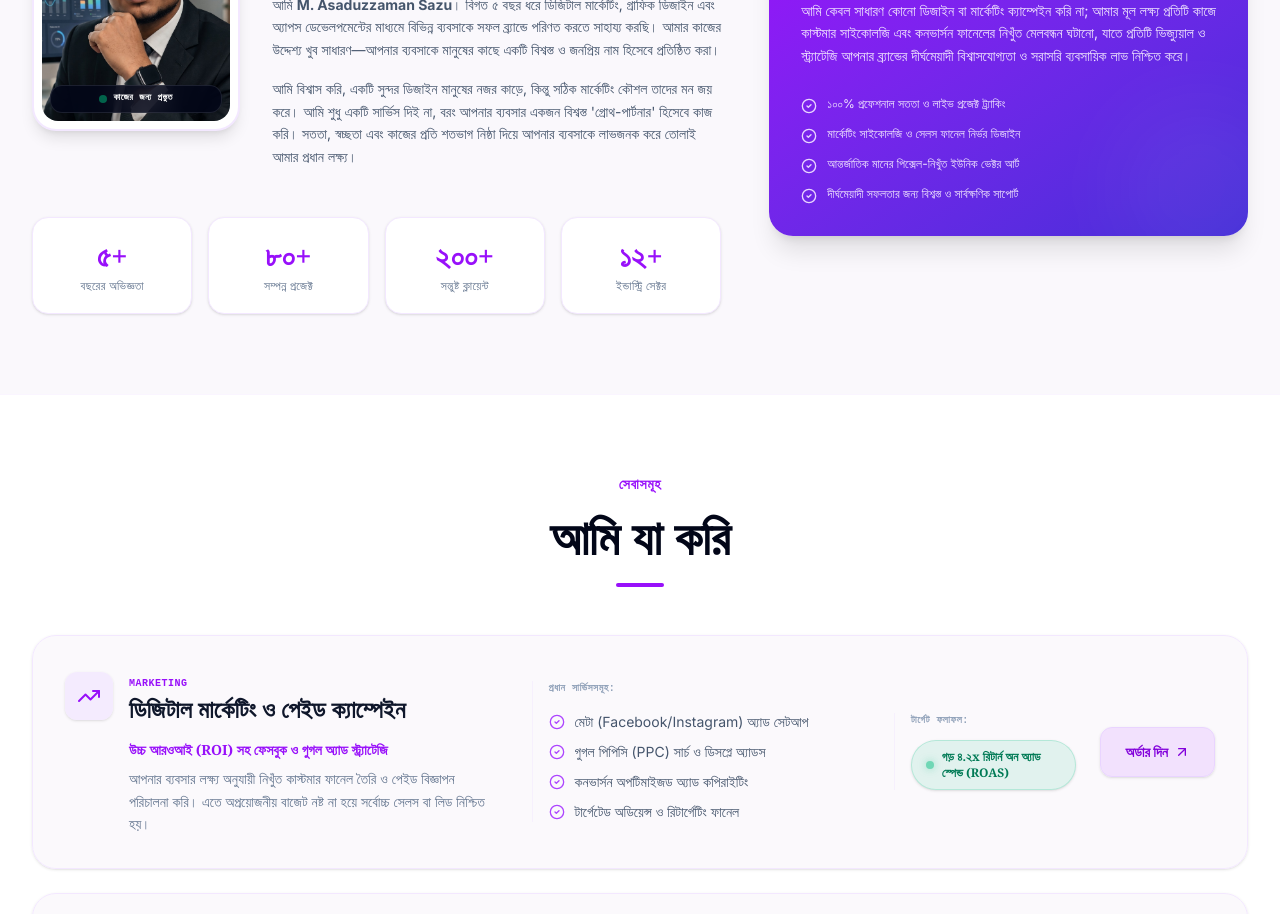
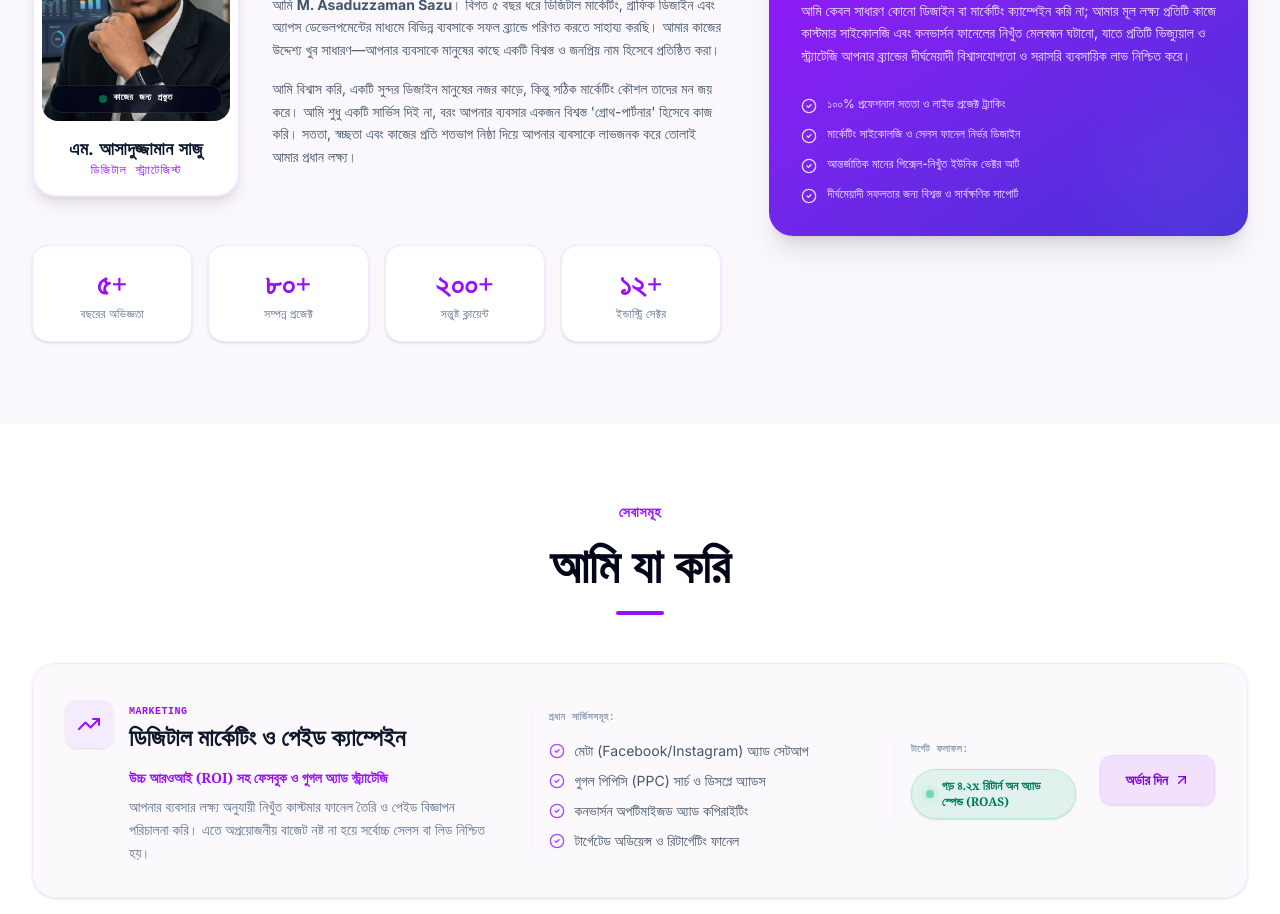
Before and after one commit to sazuakhaneicom-rgb/sazu_portfolio.web.app, a React (Vite) app: page / in a window 1280 px wide. Shown: the part 1080-1994 px from the top of the page. Built offline with nearby package versions, Linux system fonts and the light colour scheme; a web font is replaced by a local one.

Commit message:
Add name and title below profile picture

```diff
--- a/src/App.tsx
+++ b/src/App.tsx
@@ -791,6 +791,14 @@ export default function App() {
                           </span>
                         </div>
                       </div>
+                      <div className="mt-4 mb-2 text-center">
+                        <h3 className="font-bold text-slate-900 dark:text-white text-lg font-serif tracking-wide leading-tight">
+                          {lang === 'bn' ? 'এম. আসাদুজ্জামান সাজু' : 'M. Asaduzzaman Sazu'}
+                        </h3>
+                        <p className="text-xs font-mono font-medium text-purple-600 dark:text-purple-400 mt-1 uppercase tracking-widest">
+                           {lang === 'bn' ? 'ডিজিটাল স্ট্র্যাটেজিস্ট' : 'Digital Strategist'}
+                        </p>
+                      </div>
                     </motion.div>
                   </div>
 
```
